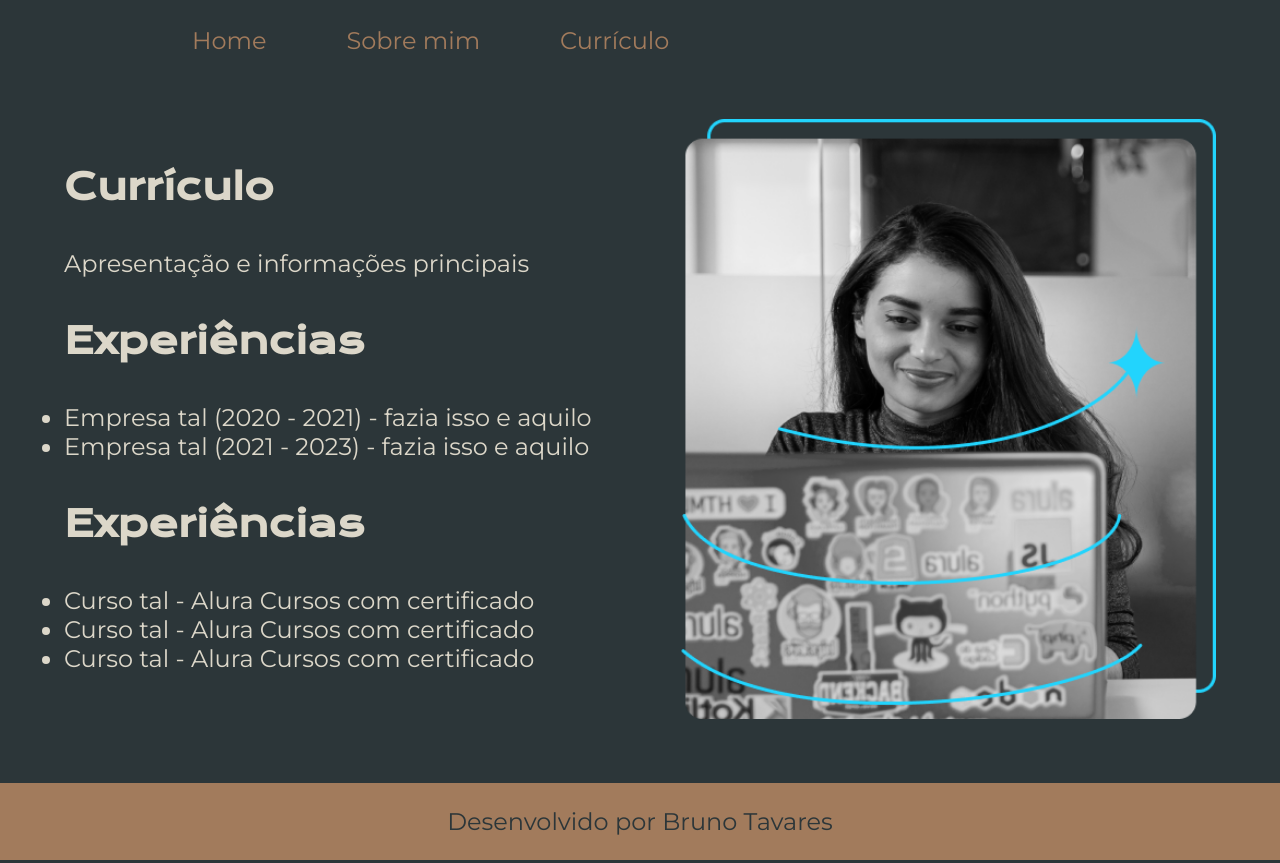
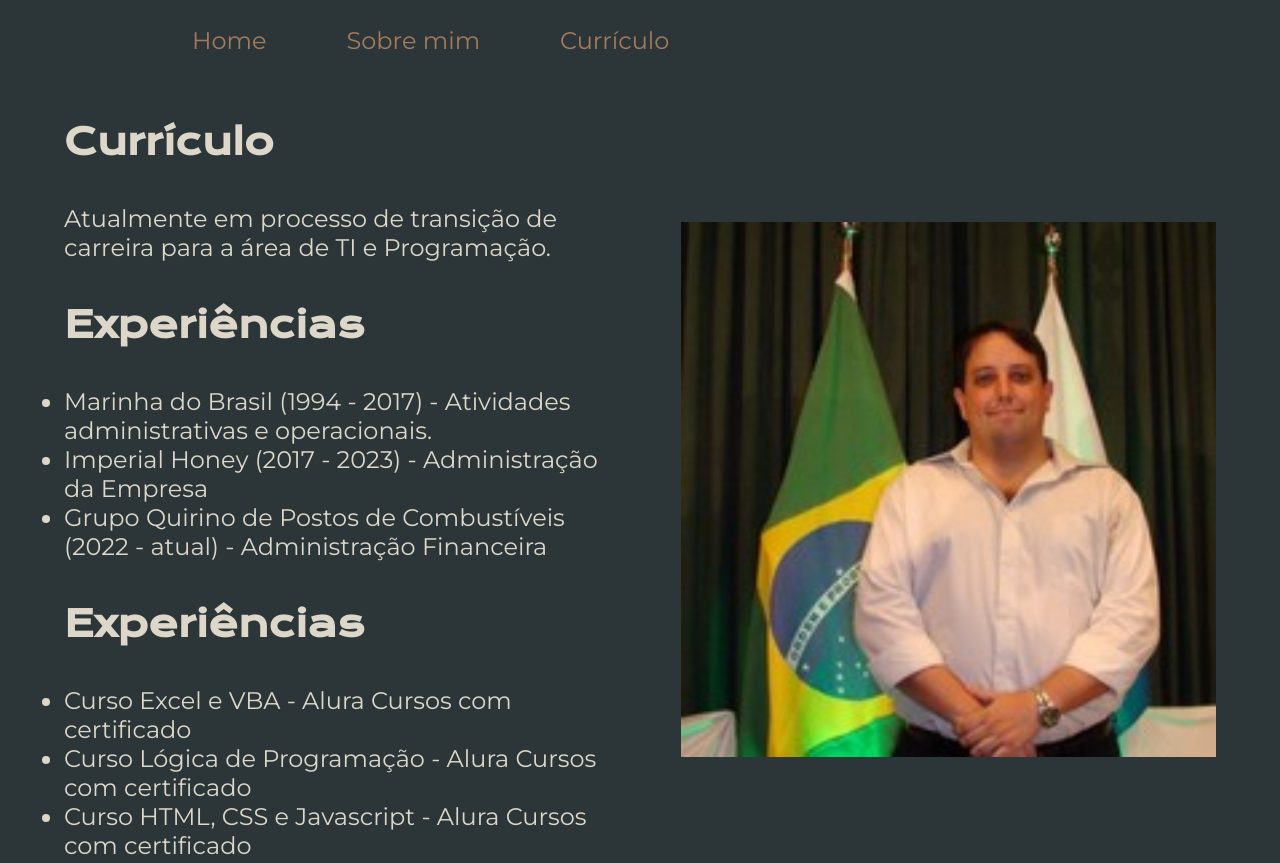
Before and after one commit to BrunoHT79/portifolio, a plain HTML site: page curriculo.html in a window 1280 px wide. Shown: the top 863 px of the page. Drawn offline with nearby package versions, Linux system fonts and the light colour scheme.

Commit message:
atualizacao de informacoes para personalizacao da pagina

```diff
--- a/curriculo.html
+++ b/curriculo.html
@@ -18,20 +18,21 @@
     <main class="apresentacao">
         <section class="apresentacao__conteudo">
             <h2 class="apresentacao__conteudo__titulo">Currículo</h2>
-            <p class="apresentacao__conteudo__texto">Apresentação e informações principais</p>
+            <p class="apresentacao__conteudo__texto">Atualmente em processo de transição de carreira para a área de TI e Programação.</p>
             <h2 class="apresentacao__conteudo__titulo">Experiências</h2>
             <ul class="apresentacao__conteudo__texto">
-                <li>Empresa tal (2020 - 2021) - fazia isso e aquilo</li>
-                <li>Empresa tal (2021 - 2023) - fazia isso e aquilo</li>
+                <li>Marinha do Brasil (1994 - 2017) - Atividades administrativas e operacionais.</li>
+                <li>Imperial Honey (2017 - 2023) - Administração da Empresa</li>
+                <li>Grupo Quirino de Postos de Combustíveis (2022 - atual) - Administração Financeira</li>
             </ul>
             <h2 class="apresentacao__conteudo__titulo">Experiências</h2>
             <ul class="apresentacao__conteudo__texto">
-                <li>Curso tal - Alura Cursos com certificado</li>
-                <li>Curso tal - Alura Cursos com certificado</li>
-                <li>Curso tal - Alura Cursos com certificado</li>
+                <li>Curso Excel e VBA - Alura Cursos com certificado</li>
+                <li>Curso Lógica de Programação - Alura Cursos com certificado</li>
+                <li>Curso HTML, CSS e Javascript - Alura Cursos com certificado</li>
             </ul>
         </section>
-            <img class="apresentacao__imagem" src="./assets/Imagem.png" alt="Foto da Joana Santos programando">
+            <img class="apresentacao__imagem" src="./assets/bruno-linkedin.jpg" alt="Foto da Bruno Tavares">
     </main>
     <footer class="rodape">
         <p>Desenvolvido por Bruno Tavares</p>
```
Also changed, not shown: index.html (+3 -3 lines).
